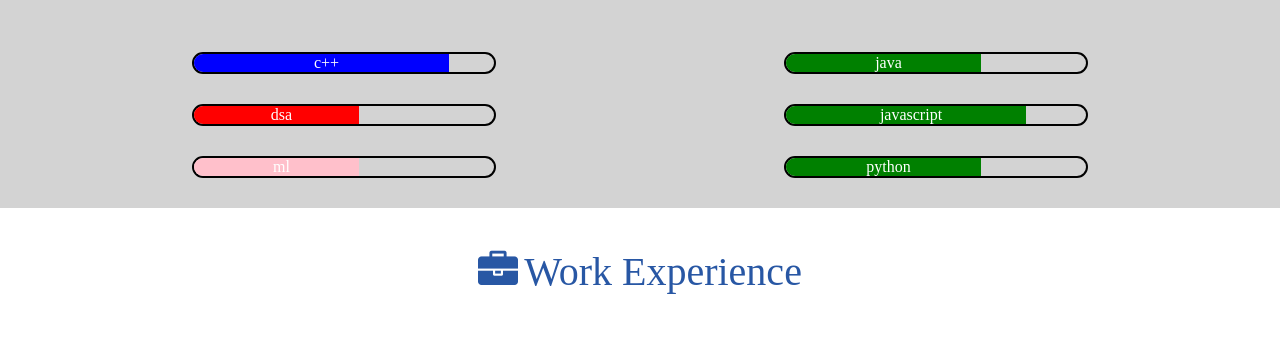
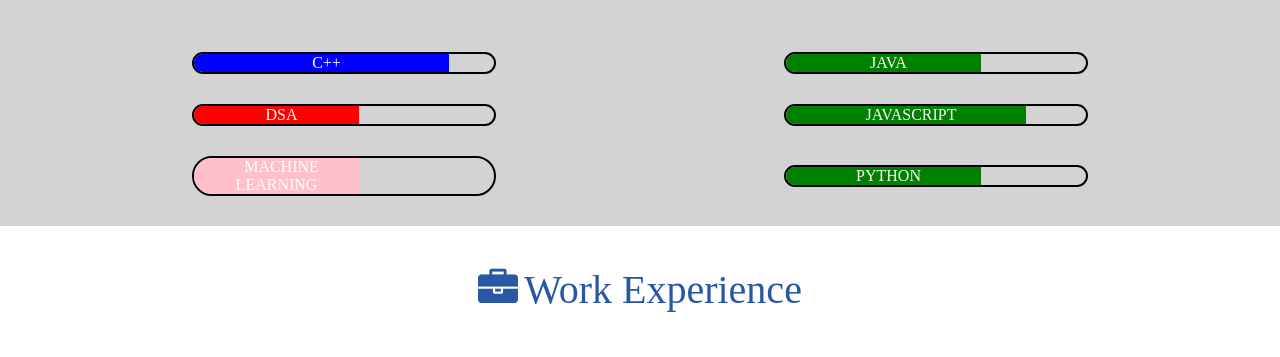
Before and after one commit to ayanbera25/my-resume-website, a plain HTML site: page index.html in a window 1280 px wide. Shown: the part 935-1292 px from the top of the page. Drawn offline with Linux system fonts and the light colour scheme.

Commit message:
Update index.html

```diff
--- a/index.html
+++ b/index.html
@@ -100,7 +100,7 @@
                 <div class="skill-progress">
                     <div class="eighty-five-percent mb-blue">
                         <div class="skill-name">
-                            <span>c++</span>
+                            <span>C++</span>
                         </div>
 
                     </div>
@@ -108,7 +108,7 @@
                 <div class="skill-progress">
                     <div class="sixty-five-percent mb-green">
                         <div class="skill-name">
-                            <span>java</span>
+                            <span>JAVA</span>
                         </div>
 
                     </div>
@@ -116,7 +116,7 @@
                 <div class="skill-progress">
                     <div class="fifty-five-percent mb-red">
                         <div class="skill-name">
-                            <span>dsa</span>
+                            <span>DSA</span>
                         </div>
 
                     </div>
@@ -124,7 +124,7 @@
                 <div class="skill-progress">
                     <div class="eighty-percent mb-green">
                         <div class="skill-name">
-                            <span>javascript</span>
+                            <span>JAVASCRIPT</span>
                         </div>
 
                     </div>
@@ -132,7 +132,7 @@
                 <div class="skill-progress">
                     <div class="fifty-five-percent mb-pink">
                         <div class="skill-name">
-                            <span>ml</span>
+                            <span>MACHINE LEARNING</span>
                         </div>
 
                     </div>
@@ -140,7 +140,7 @@
                 <div class="skill-progress">
                     <div class="sixty-five-percent mb-green">
                         <div class="skill-name">
-                            <span>python</span>
+                            <span>PYTHON</span>
                         </div>
 
                     </div>
```
